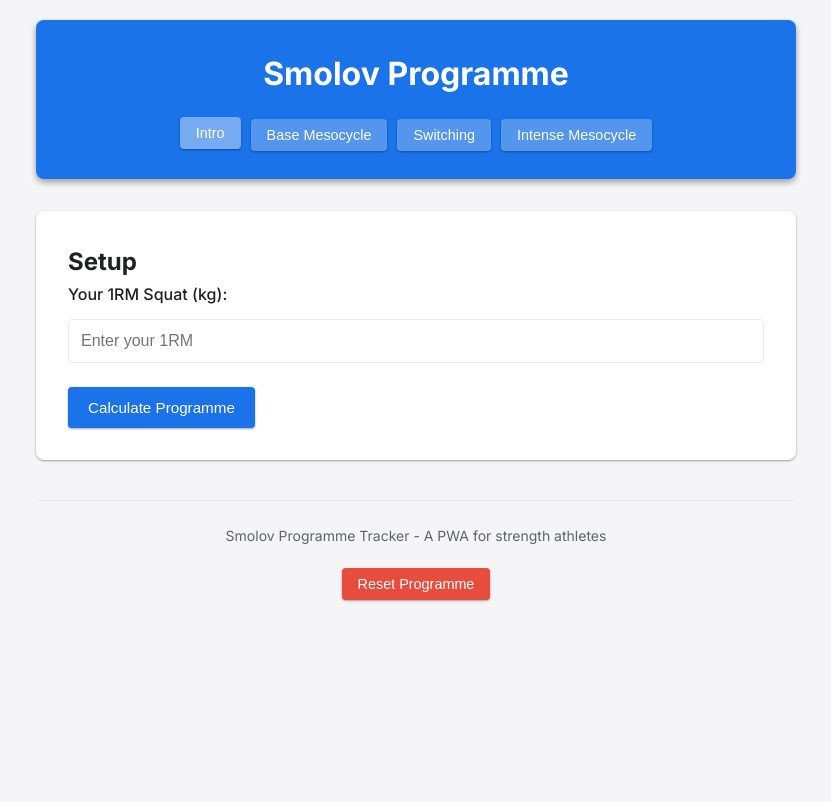
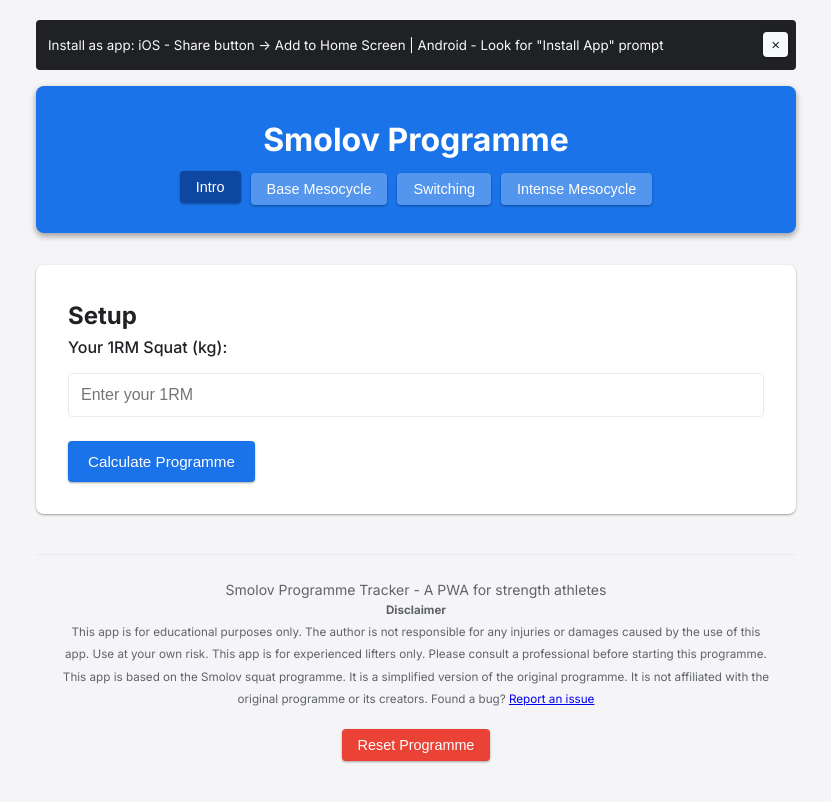
Before and after one commit to Reflect-Refine/smolov-pwa, a plain HTML site: page index.html in a window 1280 px wide. Shown: the whole page, without its empty margins (224-1055 px from the left). Drawn offline with Linux system fonts and the light colour scheme.

Commit message:
tweaks, disclaimer

```diff
--- a/css/style.css
+++ b/css/style.css
@@ -135,7 +135,7 @@ header {
 }
 
 h1 {
-    margin-bottom: 1.25rem;
+    margin-bottom: 0.5rem;
     font-weight: 700;
     font-size: 2rem;
 }
@@ -161,7 +161,7 @@ h1 {
 
 .phase-selector button.active,
 .phase-selector button:hover {
-    background-color: rgba(255, 255, 255, 0.4);
+    background-color: var(--primary-dark);
     transform: translateY(-2px);
 }
 
@@ -494,8 +494,36 @@ footer button {
 }
 
 footer button:hover {
-    background-color: #d73125;
+    background-color: var(--dark-color);
 }
+
+.install-notice {
+    position: relative;
+    background-color: var(--dark-color);
+    padding: 0.75rem;
+    border-radius: 4px;
+    margin-bottom: 1rem;
+    color: var(--light-color);
+}
+
+.close-notice {
+    position: absolute;
+    right: 0.5rem;
+    border: none;
+    cursor: pointer;
+    padding: 0.25rem 0.5rem;
+    background-color: var(--light-color);
+    color: var(--dark-color);
+}
+
+.close-notice:hover {
+    color: #333;
+}
+
+.install-notice.hidden {
+    display: none;
+}
+
 
 /* Styling for week headers in base and intense cycles */
 #base-phase h2, #intense-phase h2 {
--- a/index.html
+++ b/index.html
@@ -11,6 +11,12 @@
 </head>
 <body>
     <div class="app-container">
+        <div class="install-notice" id="installNotice">
+            <small class="temp_notice">
+                Install as app: iOS - Share button → Add to Home Screen | Android - Look for "Install App" prompt
+            </small>
+            <button class="close-notice" aria-label="Close notice">×</button>
+        </div>
         <header>
             <h1>Smolov Programme</h1>
             <div class="phase-selector">
@@ -111,8 +117,13 @@
             </section>
         </main>
 
+
         <footer>
-            <p>Smolov Programme Tracker - A PWA for strength athletes</p>
+            <div class="footer-content">
+                <p>Smolov Programme Tracker - A PWA for strength athletes</p>
+                <h5>Disclaimer</h5>
+                <p><small>This app is for educational purposes only. The author is not responsible for any injuries or damages caused by the use of this app. Use at your own risk. This app is for experienced lifters only. Please consult a professional before starting this programme. This app is based on the Smolov squat programme. It is a simplified version of the original programme. It is not affiliated with the original programme or its creators. Found a bug? <a href="mailto:support@rnr.design">Report an issue</a></small></p>
+            </div>
         </footer>
     </div>
 
--- a/js/app.js
+++ b/js/app.js
@@ -769,11 +769,26 @@ function resetApp() {
 const footer = document.querySelector('footer');
 const resetBtn = document.createElement('button');
 resetBtn.textContent = 'Reset Programme';
-resetBtn.style.marginTop = '20px';
-resetBtn.style.backgroundColor = '#e74c3c';
 resetBtn.addEventListener('click', () => {
     if (confirm('Are you sure you want to reset all progress? This cannot be undone.')) {
         resetApp();
     }
 });
 footer.appendChild(resetBtn);
+
+// Add this near the top of your app.js file
+document.addEventListener('DOMContentLoaded', () => {
+    const installNotice = document.getElementById('installNotice');
+    const closeButton = installNotice.querySelector('.close-notice');
+
+    // Check if the notice was previously dismissed
+    if (localStorage.getItem('installNoticeDismissed')) {
+        installNotice.classList.add('hidden');
+    }
+
+    closeButton.addEventListener('click', () => {
+        installNotice.classList.add('hidden');
+        // Save the dismissal in localStorage
+        localStorage.setItem('installNoticeDismissed', 'true');
+    });
+});
```
